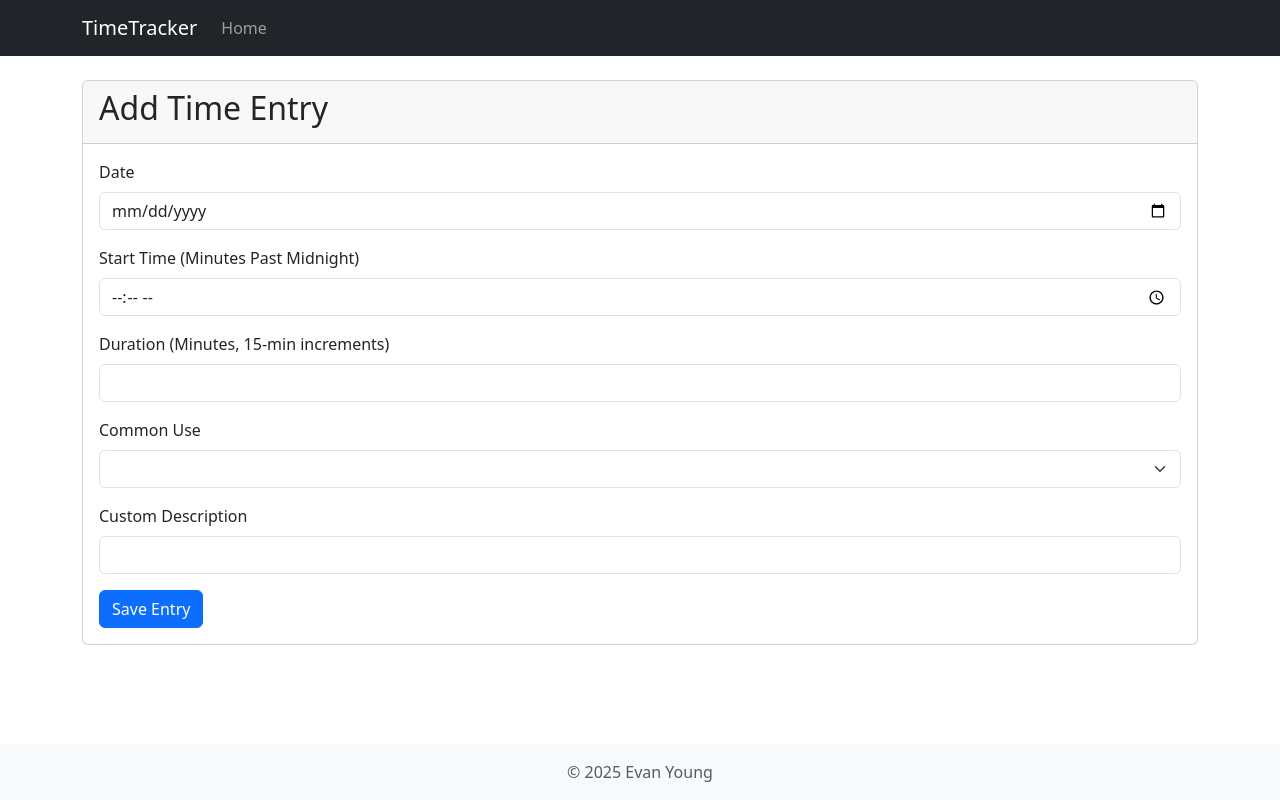
After one commit to cantis/TimeTracker, a Flask app: template app/templates/home/add_entry.html in a window 1280 px wide. The commit adds this page. Run offline with Flask 3, Linux system fonts and the light colour scheme; the template is opened without the code that fills it: values that come from a table or form of the project are taken from there, others are empty; parts of the project's set-up code (start-up, migrations or seed data) failed here and were passed over.

Commit message:
Add SQLAlchemy integration and time entry management features

```diff
--- a/app/models.py
+++ b/app/models.py
@@ -0,0 +1,38 @@
+from flask_wtf import FlaskForm
+from wtforms import StringField, IntegerField, SelectField, SubmitField
+from wtforms.validators import DataRequired, Optional
+from sqlalchemy import Column, Integer, String, ForeignKey, DateTime
+from sqlalchemy.orm import relationship
+from sqlalchemy.ext.declarative import declarative_base
+import datetime
+
+Base = declarative_base()
+
+class TimeEntry(Base):
+    """Model for storing time tracking entries."""
+    __tablename__ = 'time_entries'
+
+    id = Column(Integer, primary_key=True)
+    date = Column(DateTime, nullable=False, default=datetime.datetime.now(datetime.timezone.utc))
+    start_time = Column(Integer, nullable=False)  # Stored in minutes past midnight
+    duration = Column(Integer, nullable=False)  # Stored in minutes, must be in 15-min increments
+    description = Column(String, nullable=True)
+    common_use_id = Column(Integer, ForeignKey('common_time_uses.id'), nullable=True)
+
+    common_use = relationship('CommonTimeUse')
+
+class CommonTimeUse(Base):
+    """Model for storing predefined common time usage descriptions."""
+    __tablename__ = 'common_time_uses'
+
+    id = Column(Integer, primary_key=True)
+    description = Column(String, nullable=False, unique=True)
+
+class TimeEntryForm(FlaskForm):
+    """Form for creating and editing time entries."""
+    date = StringField('Date', validators=[DataRequired()])
+    start_time = IntegerField('Start Time (Minutes Past Midnight)', validators=[DataRequired()])
+    duration = IntegerField('Duration (Minutes, 15-min increments)', validators=[DataRequired()])
+    common_use = SelectField('Common Use', coerce=int, validators=[Optional()])
+    description = StringField('Custom Description', validators=[Optional()])
+    submit = SubmitField('Save Entry')
--- a/app/templates/footer.html
+++ b/app/templates/footer.html
@@ -1,5 +1,5 @@
 <footer class="footer mt-auto py-3 bg-light">
     <div class="container text-center">
-        <span class="text-muted">&copy; {% now 'Y' %} TimeTracker. All rights reserved.</span>
+        <span class="text-muted">&copy;  2025 Evan Young</span>
     </div>
 </footer>
--- /dev/null
+++ b/app/templates/home/add_entry.html
@@ -0,0 +1,37 @@
+{% extends "base.html" %}
+
+{% block title %}Add Time Entry{% endblock %}
+
+{% block content %}
+<div class="card">
+    <div class="card-header">
+        <h2>Add Time Entry</h2>
+    </div>
+    <div class="card-body">
+        <form method="POST">
+            {{ form.hidden_tag() }}
+            <div class="mb-3">
+                {{ form.date.label(class="form-label") }}
+                {{ form.date(class="form-control", type="date") }}
+            </div>
+            <div class="mb-3">
+                {{ form.start_time.label(class="form-label") }}
+                {{ form.start_time(class="form-control", type="time") }}
+            </div>
+            <div class="mb-3">
+                {{ form.duration.label(class="form-label") }}
+                {{ form.duration(class="form-control") }}
+            </div>
+            <div class="mb-3">
+                {{ form.common_use.label(class="form-label") }}
+                {{ form.common_use(class="form-select") }}
+            </div>
+            <div class="mb-3">
+                {{ form.description.label(class="form-label") }}
+                {{ form.description(class="form-control") }}
+            </div>
+            {{ form.submit(class="btn btn-primary") }}
+        </form>
+    </div>
+</div>
+{% endblock %}
--- a/pyproject.toml
+++ b/pyproject.toml
@@ -6,6 +6,7 @@ readme = "README.md"
 requires-python = ">=3.11"
 dependencies = [
     "flask-bootstrap>=3.3.7.1",
+    "flask-sqlalchemy>=3.1.1",
     "flask-wtf>=1.2.2",
     "sqlalchemy>=2.0.37",
 ]
```
Also changed, not shown: app/app.py (+21 -0 lines), app/routes/home.py (+33 -4 lines), app/templates/home/list_entries.html (added, +45 -0 lines), tests/conftest.py (added, +41 -0 lines), tests/test_home.py (added, +88 -0 lines), 1 other file.
